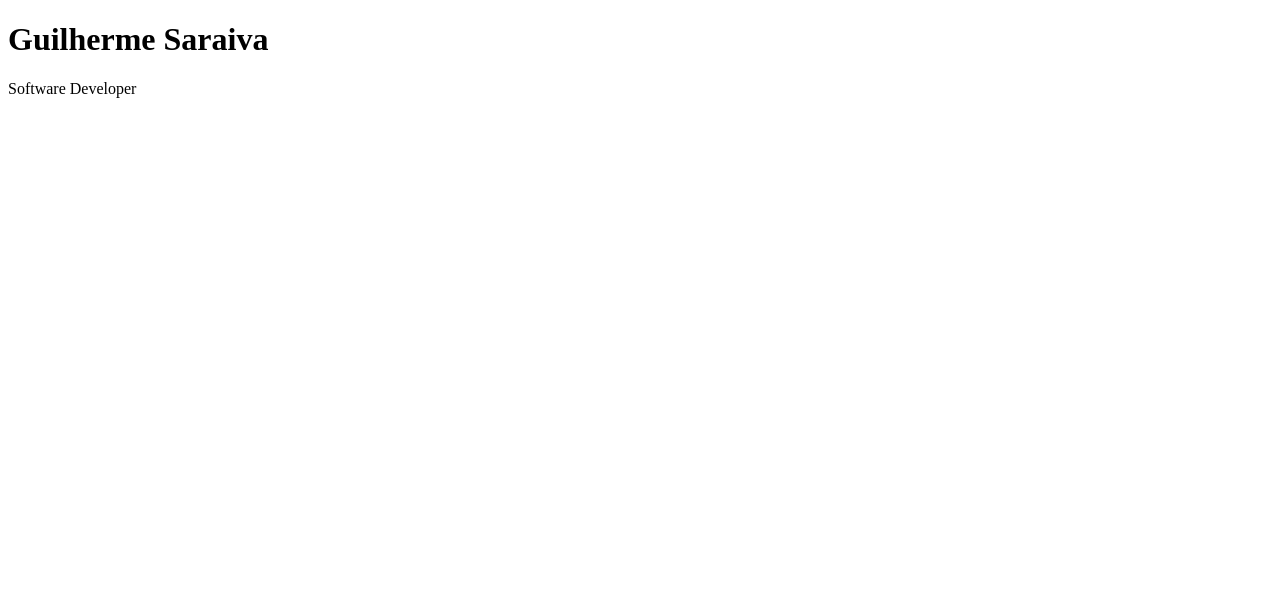
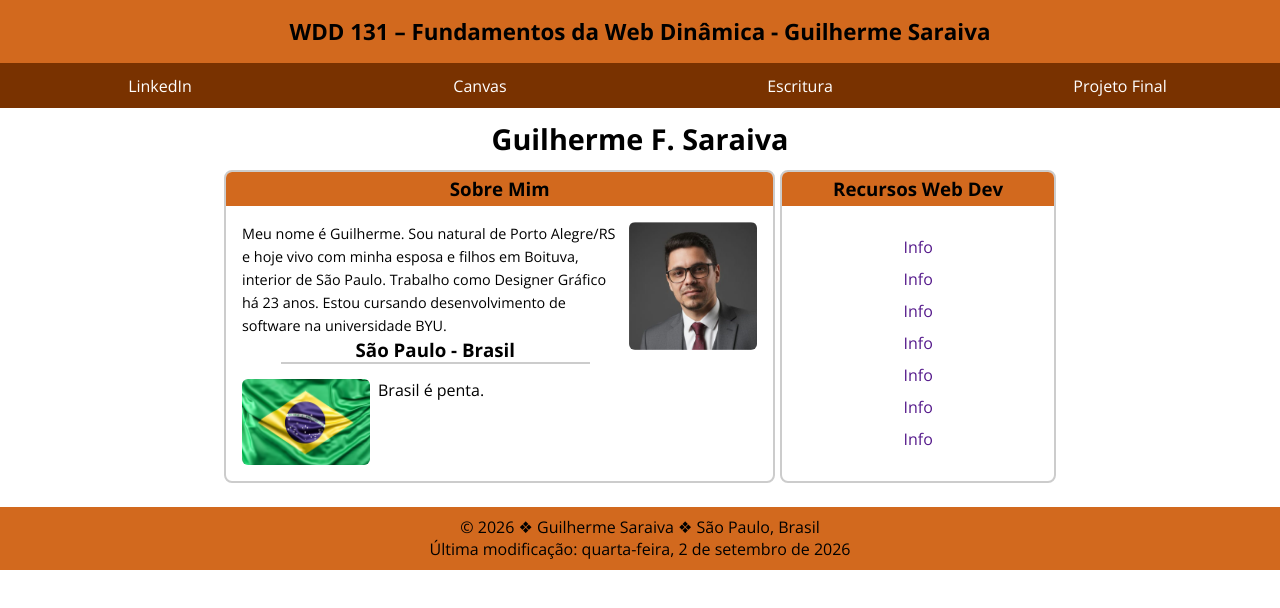
Before and after one commit to Gui-Saraiva/wdd131, a plain HTML site: page index.html in a window 1280 px wide. Drawn offline with nearby package versions, Linux system fonts and the light colour scheme.

Commit message:
primeiro exercicio

```diff
--- /dev/null
+++ b/estilos/base.css
@@ -0,0 +1,170 @@
+/* =========================
+   MOBILE
+   ========================= */
+* {
+    margin: 0;
+    padding: 0;
+    box-sizing: border-box;
+}
+
+body {
+    font-family: "Open Sans", sans-serif;
+    display: flex;
+    flex-direction: column;
+    align-items: center;
+}
+
+header {
+    background-color: chocolate;
+    width: 100vw;
+}
+
+header h1 {
+    text-align: center;
+    background-color: chocolate;
+    padding: 1rem;
+    font-size: 1.4rem;
+}
+
+nav {
+    background-color: rgb(121, 50, 0);
+}
+
+nav ul {
+    list-style-type: none;
+}
+
+nav a {
+    display: block;
+    color: #fff;
+    text-align: center;
+    padding: .6rem;
+    text-decoration: none;
+    border: 2px solid transparent;
+}
+
+nav a:hover {
+    border: 2px solid #fff;
+}
+
+main {
+    display: flex;
+    flex-direction: column;
+    align-items: center;
+    width: 65vw;
+    margin-bottom: 1.5rem;
+}
+
+main h1 {
+    text-align: center;
+    padding: .7rem;
+    font-size: 1.8rem;
+}
+
+.h3-main {
+    background-color: chocolate;
+    width: 100%;
+    text-align: center;
+    border-radius: 6px 6px 0px 0px;
+    padding: .3rem;
+}
+
+.container-cards {
+    display: grid;
+    gap: .3rem;
+}
+
+.cards {
+    display: flex;
+    flex-direction: column;
+    align-items: center;
+    border: 2px solid #ccc;
+    width: 100%;
+    border-radius: 8px;
+}
+
+.container-card-1 {
+    display: grid;
+    grid-template-columns: 3fr 1fr;
+    justify-items: center;
+    padding: 1rem;
+}
+
+.container-card-1 img {
+    width: 8rem;
+    height: auto;
+    border-radius: 6px;
+}
+
+.container-sobre-mim {
+    display: flex;
+    line-height: 1.6;
+    font-size: .9rem;
+    padding-right: .7rem;
+}
+
+.container-card-1 h3 {
+    text-align: center;
+}
+
+.linha {
+    display: block;
+    width: 80%;
+    height: 2px;
+    background-color: #ccc;
+    margin: 0 auto 15px
+}
+
+.container-brasil{
+    display: flex;
+    margin-top: 8px;
+}
+
+.container-brasil p {
+    margin-left: 8px;
+}
+.container-links {
+    display: flex;
+    flex-direction: column;
+    height: 100%;
+    justify-content: center;
+    line-height: 2;
+}
+
+.container-links ul {
+    list-style-type: none;
+    text-decoration: none;
+}
+
+.container-links ul li a {
+    text-decoration: none;
+}
+
+footer {
+    background-color: chocolate;
+    width: 100vw;
+    padding: .6rem;
+    text-align: center;
+}
+
+/* =========================
+   TABLET / DESKTOP
+   ========================= */
+
+@media (min-width: 640px) { /* se largura >= 640px */
+    nav ul {
+        display: flex;
+    }
+
+    nav ul li {
+        flex: 1 1 100%;
+    }
+
+    .container-cards {
+        width: 100%;
+        height: 100%;
+        display: grid;
+        grid-template-columns: 2fr 1fr;
+        gap: .3rem;
+    }
+}
--- a/index.html
+++ b/index.html
@@ -1,12 +1,82 @@
 <!DOCTYPE html>
-<html lang="en">
+<html lang="pt-br">
+
 <head>
     <meta charset="UTF-8">
     <meta name="viewport" content="width=device-width, initial-scale=1.0">
-    <title>Document</title>
+    <title>WDD 131 – Fundamentos da Web Dinâmica - Guilherme Saraiva</title>
+    <meta name="description" content="WDD 131 – Fundamentos da Web Dinâmica - Guilherme Saraiva - Sobre mim, meu aprendizado com a BYU">
+    <meta name="author" content="Guilherme Saraiva">
+    <link rel="stylesheet" href="estilos/base.css">
+    <script src="scripts/obterdatas.js" defer></script>
+    <!--fontes-->
+    <link rel="preconnect" href="https://fonts.googleapis.com">
+    <link rel="preconnect" href="https://fonts.gstatic.com" crossorigin>
+    <link href="https://fonts.googleapis.com/css2?family=Open+Sans:ital,wght@0,300..800;1,300..800&display=swap" rel="stylesheet">
 </head>
+
 <body>
-    <h1>Guilherme Saraiva</h1>
-    <p>Software Developer</p>
+
+    <header>
+        <h1>WDD 131 – Fundamentos da Web Dinâmica - Guilherme Saraiva</h1>
+        <nav>
+            <ul>
+                <li><a href="https://www.linkedin.com/in/guidesignstudio/" target="_blank">LinkedIn</a></li>
+                <li><a href="https://byupw.instructure.com/" target="_blank">Canvas</a></li>
+                <li><a href="https://www.churchofjesuschrist.org/study/scriptures/dc-testament/dc/6?lang=por&id=36#36" target="_blank">Escritura</a></li>
+                <li><a href="">Projeto Final</a></li>
+            </ul>
+        </nav>
+    </header>
+
+    <main>
+        <h1>Guilherme F. Saraiva</h1>
+
+        <div class="container-cards">
+            <section class="cards">
+                <div class="h3-main">
+                    <h3>Sobre Mim</h3>
+                </div>
+
+                <div class="container-card-1">
+                    <div class="card-1-coluna-1">
+                        <div class="container-sobre-mim">
+                            <p>Meu nome é Guilherme. Sou natural de Porto Alegre/RS e hoje vivo com minha esposa e filhos em Boituva, interior de São Paulo.
+                                Trabalho como Designer Gráfico há 23 anos. Estou cursando desenvolvimento de software na universidade BYU.
+                        </div>
+                        <h3>São Paulo - Brasil</h3>
+                        <span class="linha"></span>
+                        <div class="container-brasil">
+                            <img src="imagens/brazil_flag.png" alt="brazil flag" srcset="">
+                            <p>Brasil é penta.</p>
+                        </div>
+                    </div>
+                    <img src="imagens/eu.png" alt="imagem Guilherme" srcset="">
+                </div>
+            </section>
+
+            <section class="cards">
+                <div class="h3-main">
+                    <h3>Recursos Web Dev</h3>
+                </div>
+                <div class="container-links">
+                    <ul>
+                        <li><a href="">Info</a></li>
+                        <li><a href="">Info</a></li>
+                        <li><a href="">Info</a></li>
+                        <li><a href="">Info</a></li>
+                        <li><a href="">Info</a></li>
+                        <li><a href="">Info</a></li>
+                        <li><a href="">Info</a></li>
+                    </ul>
+                </div>
+            </section>
+        </div>
+    </main>
+
+    <footer>
+        <p>&copy; <span id="anoatual"></span> &#10070; Guilherme Saraiva &#10070; São Paulo, Brasil</p>
+        <p id="ultimaMoficacao"></p>
+    </footer>
 </body>
 </html>
--- /dev/null
+++ b/scripts/obterdatas.js
@@ -0,0 +1,12 @@
+const hoje = new Date();
+const ano = document.querySelector("#anoatual");
+const completa = document.querySelector("#ultimaMoficacao");
+
+completa.innerHTML = `Última modificação: <span class="destaque">${new Intl.DateTimeFormat(
+	"pt-br",
+	{
+		dateStyle: "full"
+	}
+).format(hoje)}</span>`;
+
+ano.innerHTML = hoje.getFullYear()
```
Also changed, not shown: imagens/brazil_flag.png (added), imagens/eu.png (added).
